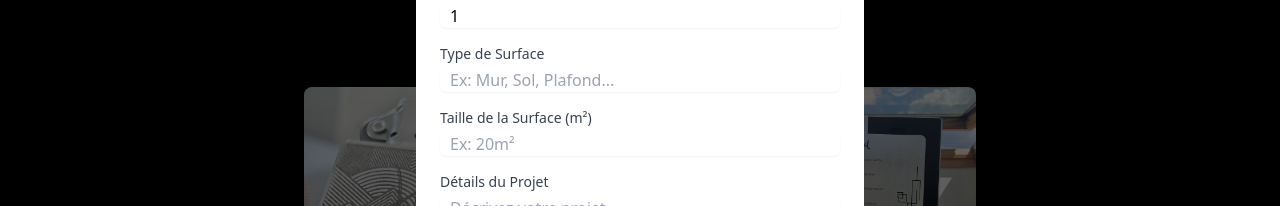
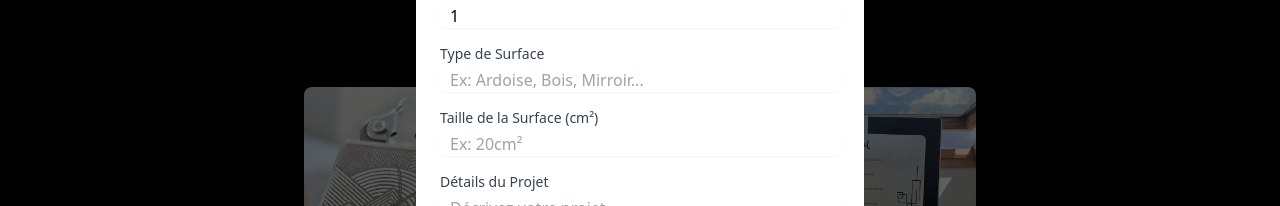
Before and after one commit to Dornagol/StudioJetPulse, a React (Vite) app: page / in a window 1280 px wide. Both pictures are taken after a click on the button "Commander Maintenant". Shown: the part 362-568 px from the top of the page. Built offline with nearby package versions, Linux system fonts and the light colour scheme.

Commit message:
modified order modal

```diff
--- a/src/components/OrderModal.tsx
+++ b/src/components/OrderModal.tsx
@@ -121,20 +121,20 @@ const OrderModal = ({ isOpen, onClose }: OrderModalProps) => {
               value={surface}
               onChange={(e) => setSurface(e.target.value)}
               className="mt-1 pl-2.5 pr-1 block w-full text-black rounded-md border-gray-300 shadow-sm focus:border-blue-500 focus:ring-blue-500"
-              placeholder="Ex: Mur, Sol, Plafond..."
+              placeholder="Ex: Ardoise, Bois, Mirroir..."
               required
             />
           </div>
 
           <div>
-            <label className="block text-sm font-medium text-gray-700">Taille de la Surface (m²)</label>
+            <label className="block text-sm font-medium text-gray-700">Taille de la Surface (cm²)</label>
             <input
               type="text"
               name="tailleSurface"
               value={surfaceSize}
               onChange={(e) => setSurfaceSize(e.target.value)}
               className="mt-1 pl-2.5 pr-1 block w-full text-black rounded-md border-gray-300 shadow-sm focus:border-blue-500 focus:ring-blue-500"
-              placeholder="Ex: 20m²"
+              placeholder="Ex: 20cm²"
               required
             />
           </div>
```
